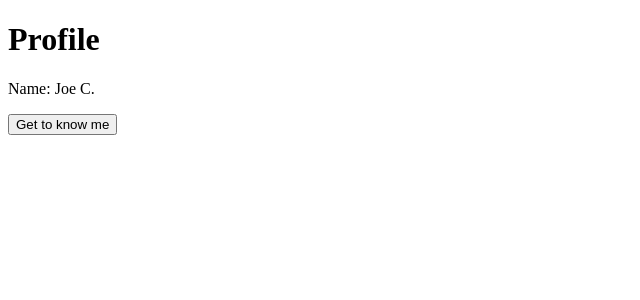
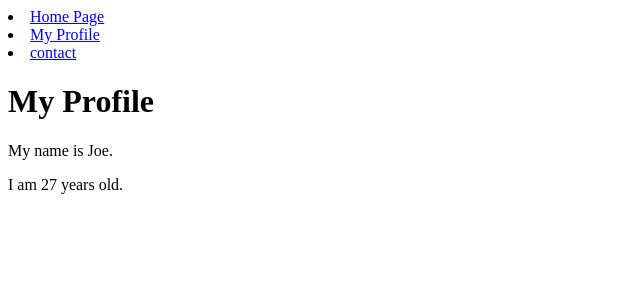
Before and after one commit to LiChenJoe/ReactFacts_CoursePractice1, a React (Create React App) app: page / in a window 1280 px wide. Shown: the top 300 px of the page, without its empty margins (0-640 px from the left). Built offline with nearby package versions, Linux system fonts and the light colour scheme.

Commit message:
update Nav

```diff
--- a/src/App.js
+++ b/src/App.js
@@ -1,8 +1,13 @@
-function App() {
+import React from "react";
+
+const App = () => {
   return (
-    <div className="App">
+    <div>
+      <h1>My Profile</h1>
+      <p>My name is Joe.</p>
+      <p>I am 27 years old.</p>
     </div>
   );
-}
+};
 
 export default App;
--- /dev/null
+++ b/src/Nav.js
@@ -0,0 +1,20 @@
+// after installing ES7 react, type "racfe", it will help us to format the basic structure
+import React from "react";
+
+const Nav = () => {
+  return (
+    <nav>
+      <li>
+        <a href="#">Home Page</a>
+      </li>
+      <li>
+        <a href="#">My Profile</a>
+      </li>
+      <li>
+        <a href="#">contact</a>
+      </li>
+    </nav>
+  );
+};
+
+export default Nav;
--- a/src/index.js
+++ b/src/index.js
@@ -1,17 +1,13 @@
-import React from 'react';
-import ReactDOM from 'react-dom';
+import React from "react";
+import ReactDOM from "react-dom";
+import App from "./App";
+import Nav from "./Nav";
 
-
-function App() {
-  return(
-    <div>
-
-      <h1>Profile</h1>
-      <p>Name: Joe C.</p>
-      <button>Get to know me</button>
-    </div>
-  )
-}
-
-ReactDOM.render(App(),  document.getElementById('root')
+//In React.StrictMode, use self-closig tag to refer the app function.
+ReactDOM.render(
+  <React.StrictMode>
+    <Nav />
+    <App />
+  </React.StrictMode>,
+  document.querySelector("#root")
 );
```
Also changed, not shown: 1 other file (tests, documents, lock files or other folders).
